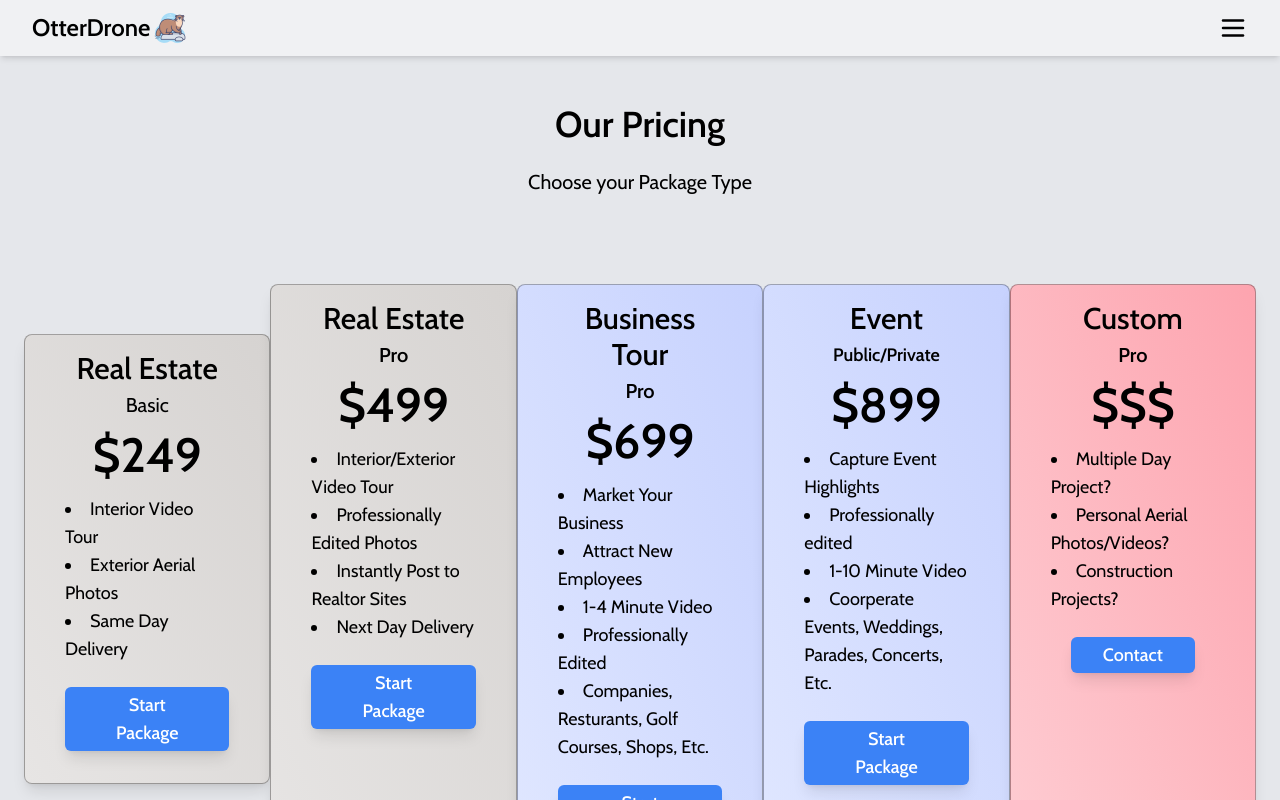
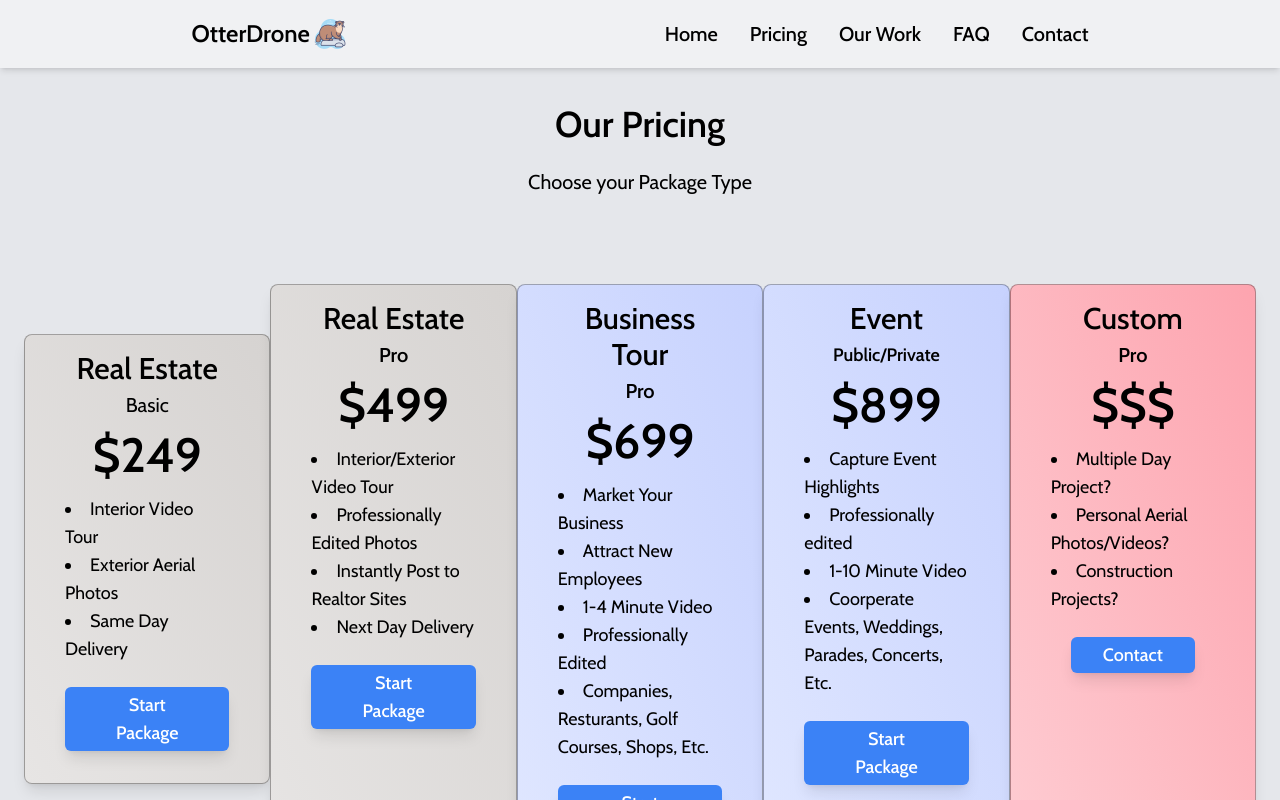
Before and after one commit to Grupith/otterdrone, a Next.js app: page /pricing in a window 1280 px wide. Shown: the top 800 px of the page. Built offline with nearby package versions, Linux system fonts and the light colour scheme.

Commit message:
navbar is responsive

```diff
--- a/app/components/Navbar.tsx
+++ b/app/components/Navbar.tsx
@@ -7,16 +7,48 @@ import logo from "../../public/assets/favicon.png"
 export default function Navbar() {
   const [activeMenu, setActiveMenu] = useState(false)
   return (
-    <nav className="bg-gray-100 py-3 px-8 flex items-center justify-between shadow-md fixed top-0 z-20 w-full bg-opacity-75">
+    <nav className="bg-gray-100 py-4 px-8 flex items-center justify-between shadow-md fixed top-0 z-20 w-full bg-opacity-75 md:justify-around">
       <Link href="/">
         <div className="flex items-center">
           <h1 className="text-2xl font-semibold cursor-pointer select-none">
             OtterDrone
           </h1>
-          <img src={logo.src} alt="otter image" className="w-8 h-8 ml-1" />
+          <img src={logo.src} alt="company logo" className="w-8 h-8 ml-1" />
         </div>
       </Link>
-      <div onClick={() => setActiveMenu((prev) => !prev)} className="relative">
+      <div className="hidden md:flex">
+        <ul className="font-medium flex space-x-8 items-center">
+          <Link href="/">
+            <li className="cursor-pointer text-xl py-1 hover:text-stone-600">
+              Home
+            </li>
+          </Link>
+          <Link href="/pricing">
+            <li className="cursor-pointer text-xl py-1 hover:text-stone-600">
+              Pricing
+            </li>
+          </Link>
+          <Link href="/ourwork">
+            <li className="cursor-pointer text-xl py-1 hover:text-stone-600">
+              Our Work
+            </li>
+          </Link>
+          <Link href="/faq">
+            <li className="cursor-pointer text-xl py-1 hover:text-stone-600">
+              FAQ
+            </li>
+          </Link>
+          <Link href="/contact">
+            <li className="cursor-pointer text-xl py-1 hover:text-stone-600">
+              Contact
+            </li>
+          </Link>
+        </ul>
+      </div>
+      <div
+        onClick={() => setActiveMenu((prev) => !prev)}
+        className="relative md:hidden"
+      >
         {!activeMenu ? (
           <LuMenu size={30} className="cursor-pointer" />
         ) : (
```
